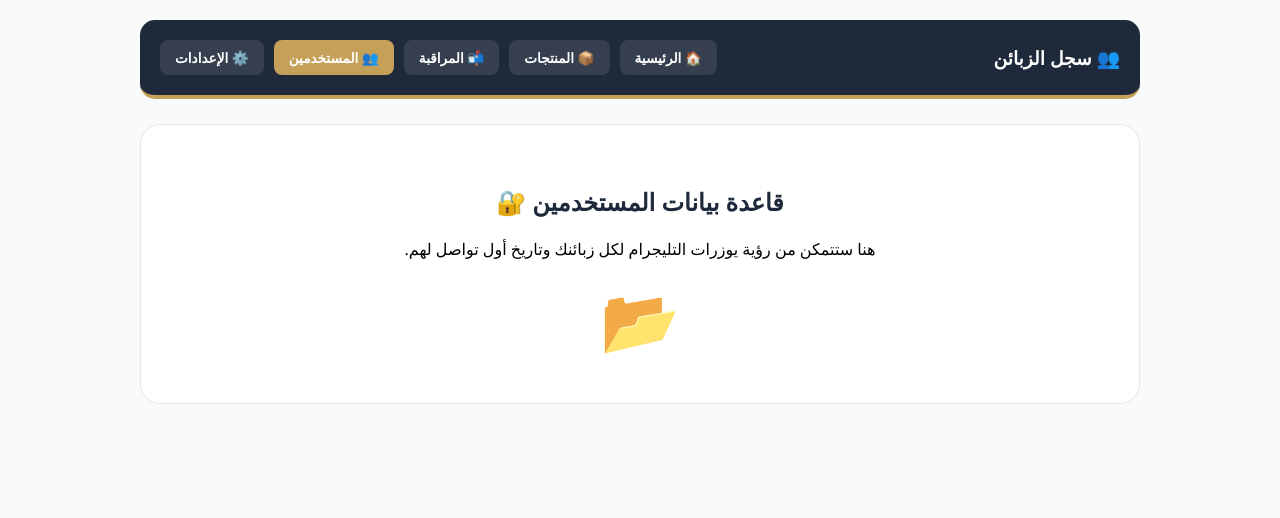
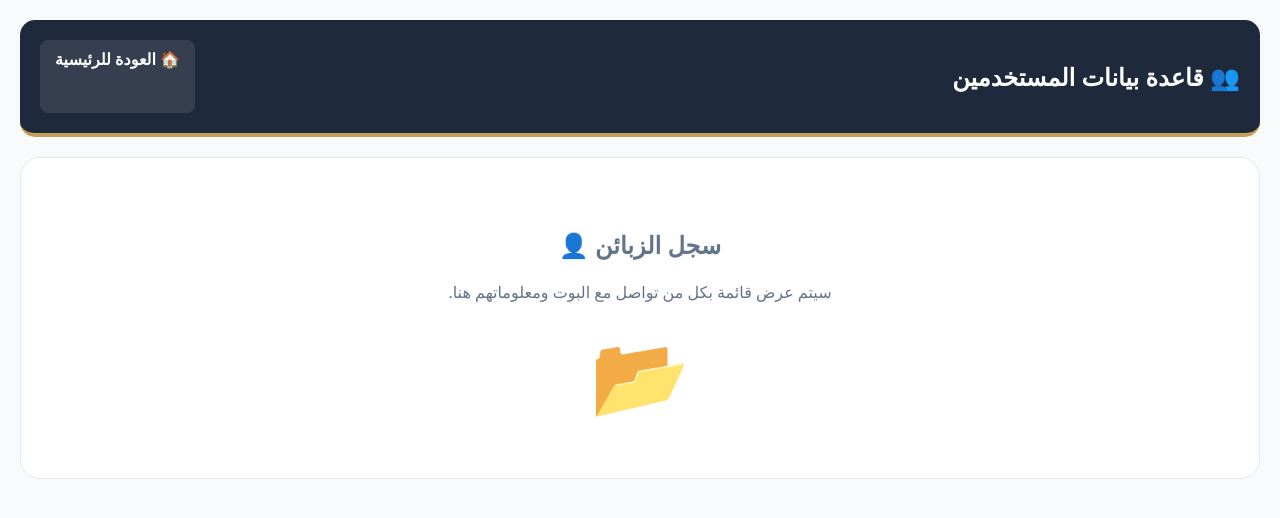
Before and after one commit to upssa22/my-store, a website: page admin-users.html in a window 1280 px wide. Drawn offline with nearby package versions, Linux system fonts and the light colour scheme.

Commit message:
Update admin-users.html

```diff
--- a/admin-users.html
+++ b/admin-users.html
@@ -1,36 +1,25 @@
 <!DOCTYPE html>
 <html lang="ar" dir="rtl">
 <head>
-    <meta charset="UTF-8"><title>المستخدمين | المقر الملكي 👥</title>
+    <meta charset="UTF-8"><title>سجل المستخدمين | المقر الملكي 👥</title>
     <script src="https://cdn.jsdelivr.net/npm/@supabase/supabase-js"></script>
     <script src="js/app-config.js"></script>
     <style>
-        :root { --royal-blue: #1e293b; --royal-gold: #c5a059; --bg-gray: #f8fafc; }
-        body { font-family: 'Segoe UI', sans-serif; background: var(--bg-gray); margin: 0; padding: 20px; direction: rtl; }
-        .admin-nav { background: var(--royal-blue); padding: 20px; border-radius: 15px; display: flex; justify-content: space-between; align-items: center; margin-bottom: 25px; border-bottom: 4px solid var(--royal-gold); }
-        .nav-links { display: flex; gap: 10px; flex-wrap: wrap; }
-        .nav-btn { text-decoration: none; padding: 8px 15px; border-radius: 8px; font-weight: bold; font-size: 0.85rem; color: white; background: rgba(255,255,255,0.1); }
-        .active { background: var(--royal-gold); }
-        .content { background: white; padding: 40px; border-radius: 20px; text-align: center; border: 1px solid #e2e8f0; }
+        body { font-family: 'Segoe UI', sans-serif; background: #f8fafc; margin: 0; padding: 20px; direction: rtl; }
+        .nav { background: #1e293b; color: white; padding: 20px; border-radius: 15px; display: flex; justify-content: space-between; border-bottom: 4px solid #c5a059; }
+        .content { background: white; padding: 50px; border-radius: 20px; margin-top: 20px; text-align: center; border: 1px solid #e2e8f0; color: #64748b; }
+        .btn-home { color: white; text-decoration: none; font-weight: bold; background: rgba(255,255,255,0.1); padding: 8px 15px; border-radius: 8px; }
     </style>
 </head>
 <body>
-<div class="container" style="max-width:1000px; margin:auto;">
-    <div class="admin-nav">
-        <h3 style="color:white; margin:0;">👥 سجل الزبائن</h3>
-        <div class="nav-links">
-            <a href="admin.html" class="nav-btn">🏠 الرئيسية</a>
-            <a href="admin-products.html" class="nav-btn">📦 المنتجات</a>
-            <a href="admin-messages.html" class="nav-btn">📬 المراقبة</a>
-            <a href="admin-users.html" class="nav-btn active">👥 المستخدمين</a>
-            <a href="admin-settings.html" class="nav-btn">⚙️ الإعدادات</a>
-        </div>
+    <div class="nav">
+        <h2>👥 قاعدة بيانات المستخدمين</h2>
+        <a href="admin.html" class="btn-home">🏠 العودة للرئيسية</a>
     </div>
     <div class="content">
-        <h2 style="color:var(--royal-blue)">قاعدة بيانات المستخدمين 🔐</h2>
-        <p>هنا ستتمكن من رؤية يوزرات التليجرام لكل زبائنك وتاريخ أول تواصل لهم.</p>
-        <div style="font-size: 4rem;">📂</div>
+        <h2>سجل الزبائن 👤</h2>
+        <p>سيتم عرض قائمة بكل من تواصل مع البوت ومعلوماتهم هنا.</p>
+        <div style="font-size: 5rem;">📂</div>
     </div>
-</div>
 </body>
 </html>
```
